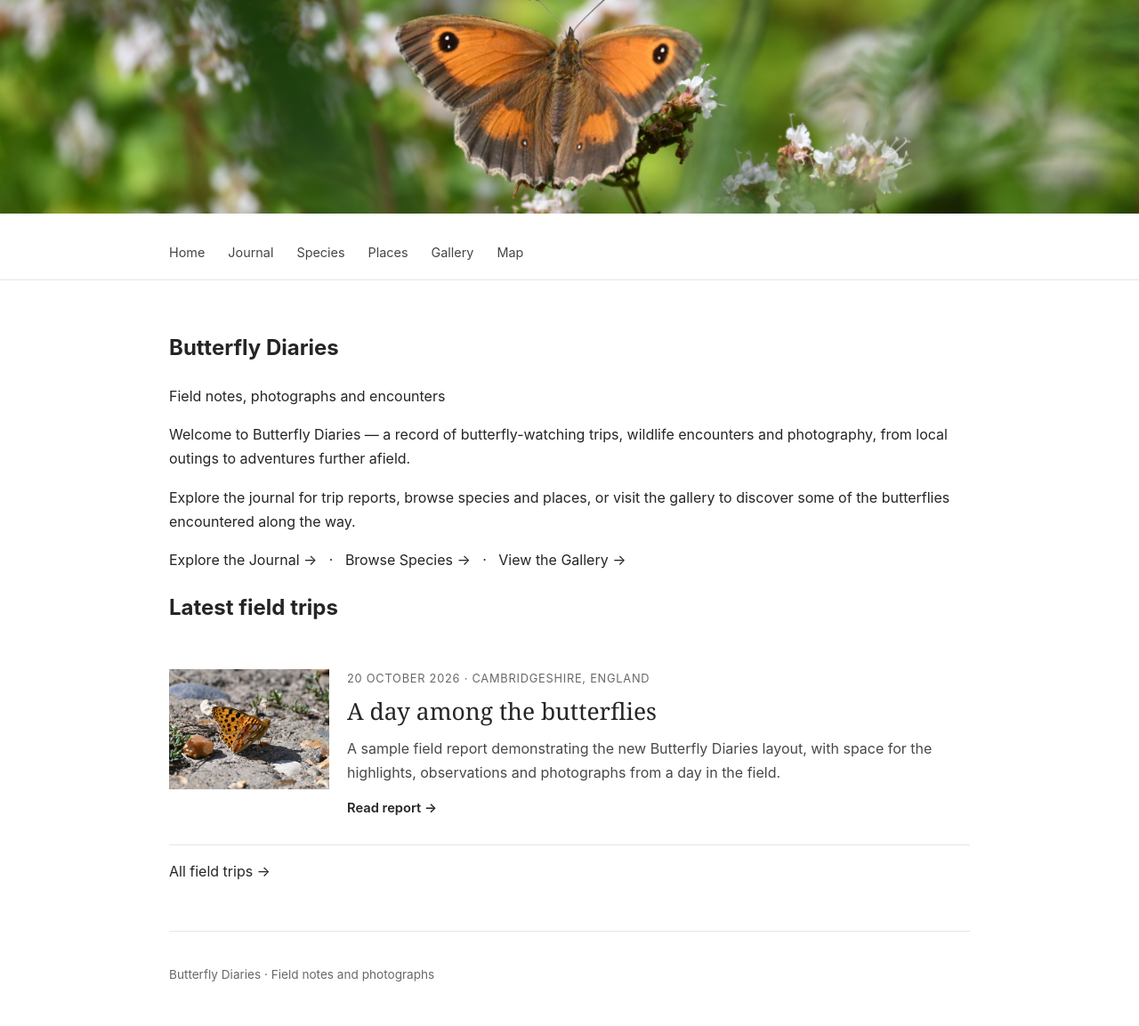
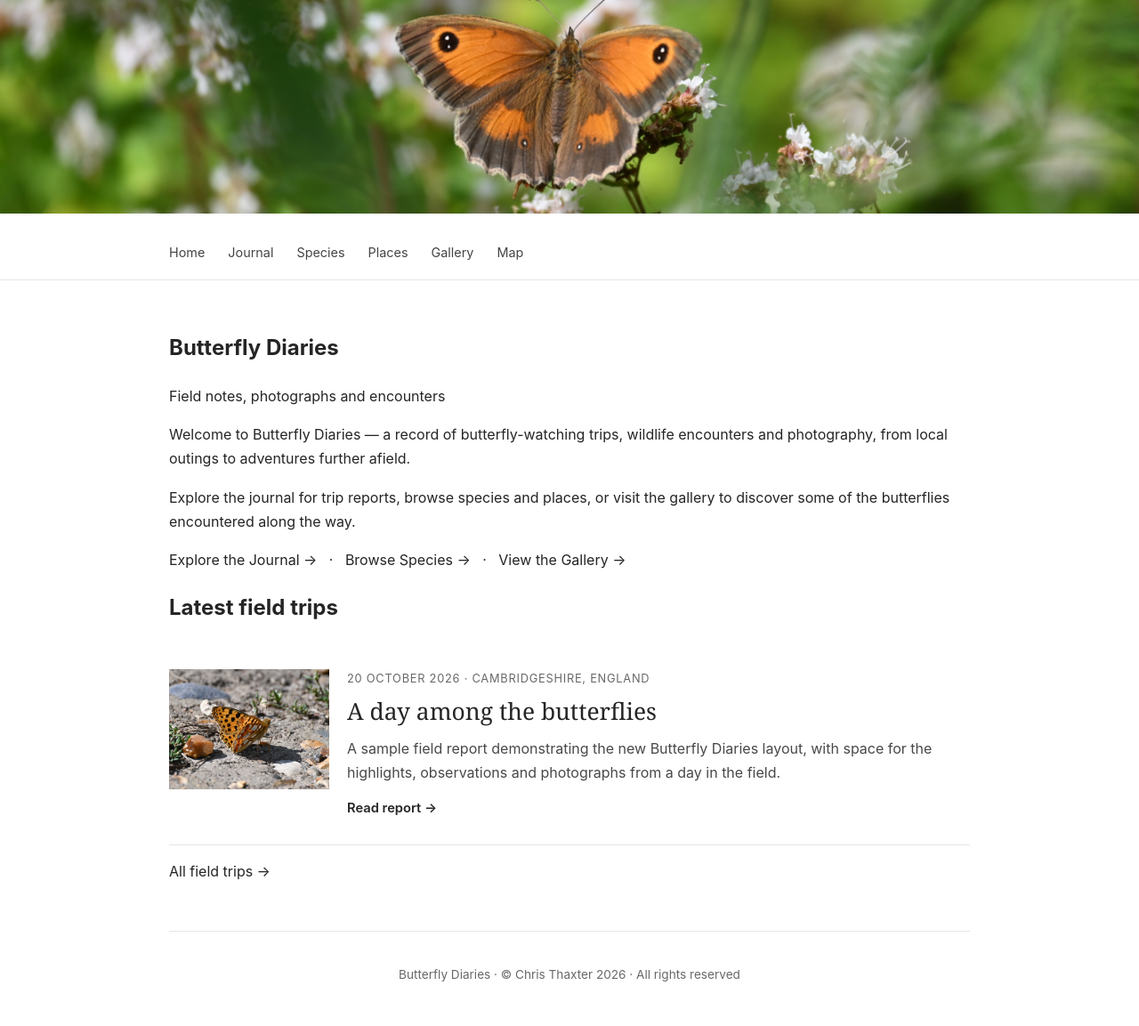
Before and after one commit to christhaxter/butterfly-diaries, a Jekyll site: the page built from index.html, in a window 1280 px wide. Shown: the whole page at 89% size. Built offline with Jekyll 4.4.1, drawn with Linux system fonts in a browser that asks for light colours.

Commit message:
Updated footer

```diff
--- a/_layouts/default.html
+++ b/_layouts/default.html
@@ -43,7 +43,7 @@
   </main>
 
   <footer class="site-footer">
-    <p>Butterfly Diaries · Field notes and photographs</p>
+    <p>Butterfly Diaries · © Chris Thaxter 2026 · All rights reserved</p>
   </footer>
 </body>
 </html>
--- a/assets/css/style.css
+++ b/assets/css/style.css
@@ -482,3 +482,13 @@ a:hover {
   object-fit: cover;
   object-position: center 50%;
 }
+
+/* Site footer */
+
+.site-footer {
+  border-top: 1px solid #e5e5e5;
+  padding: 24px 20px;
+  text-align: center;
+  color: #686868;
+  font-size: 0.85rem;
+}
```
